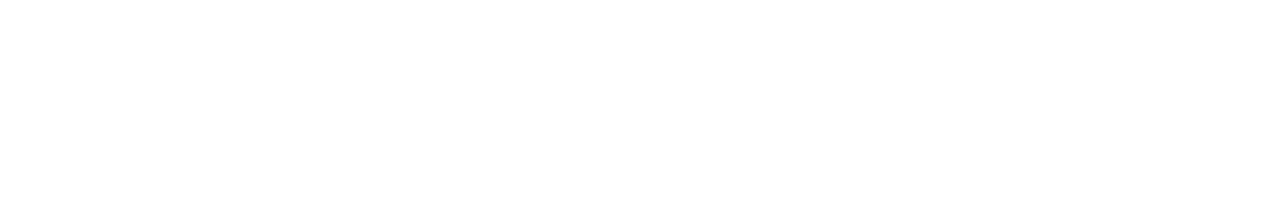
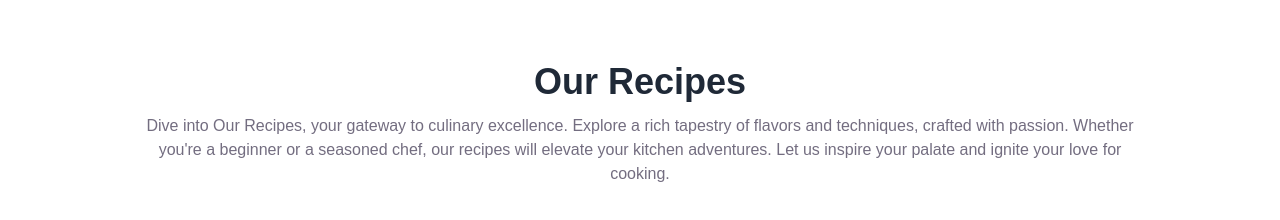
Before and after one commit to safin878/Calori_Recipe_Project, a React (Vite) app: page / in a window 1280 px wide. Shown: the part 598-818 px from the top of the page. Built offline with nearby package versions, Linux system fonts and the light colour scheme.

Commit message:
Our recipes section done

```diff
--- a/src/App.jsx
+++ b/src/App.jsx
@@ -1,12 +1,14 @@
 import "./App.css";
 import Banner from "./components/Banner";
 import Navbar from "./components/Navbar";
+import OurRecipe from "./components/OurRecipe";
 
 function App() {
   return (
     <>
       <Navbar></Navbar>
       <Banner></Banner>
+      <OurRecipe></OurRecipe>
     </>
   );
 }
--- a/src/components/Banner.jsx
+++ b/src/components/Banner.jsx
@@ -1,6 +1,6 @@
 const Banner = () => {
   return (
-    <div className="container mx-auto text-center bg-[url('./Banner.png')] bg-cover bg-center rounded-3xl lg:py-28 space-y-7 p-4">
+    <div className="container mx-auto text-center bg-[url('./banner.png')] bg-cover bg-center rounded-3xl lg:py-28 space-y-7 p-4">
       <h1 className="text-white text-6xl font-bold lg:px-28">
         Discover an exceptional cooking class tailored for you!
       </h1>
--- /dev/null
+++ b/src/components/OurRecipe.jsx
@@ -0,0 +1,16 @@
+const OurRecipe = () => {
+  return (
+    <div className="container mx-auto text-center my-16">
+      <h2 className="text-4xl font-bold">Our Recipes</h2>
+      <h5 className="lg:px-36 p-3 text-[#150B2B99] font-medium">
+        Dive into Our Recipes, your gateway to culinary excellence. Explore a
+        rich tapestry of flavors and techniques, crafted with passion. Whether
+        you're a beginner or a seasoned chef, our recipes will elevate your
+        kitchen adventures. Let us inspire your palate and ignite your love for
+        cooking.
+      </h5>
+    </div>
+  );
+};
+
+export default OurRecipe;
```
